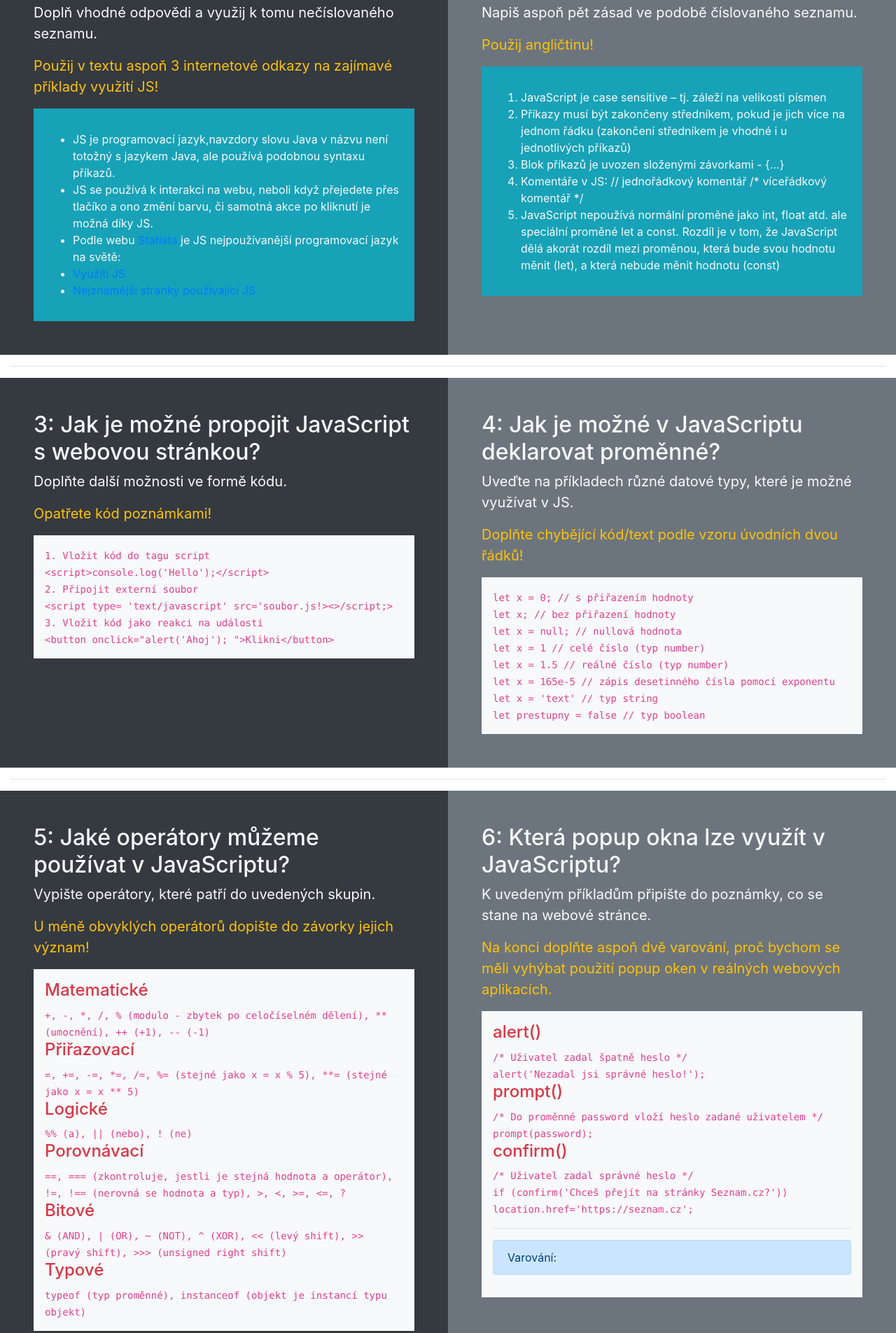
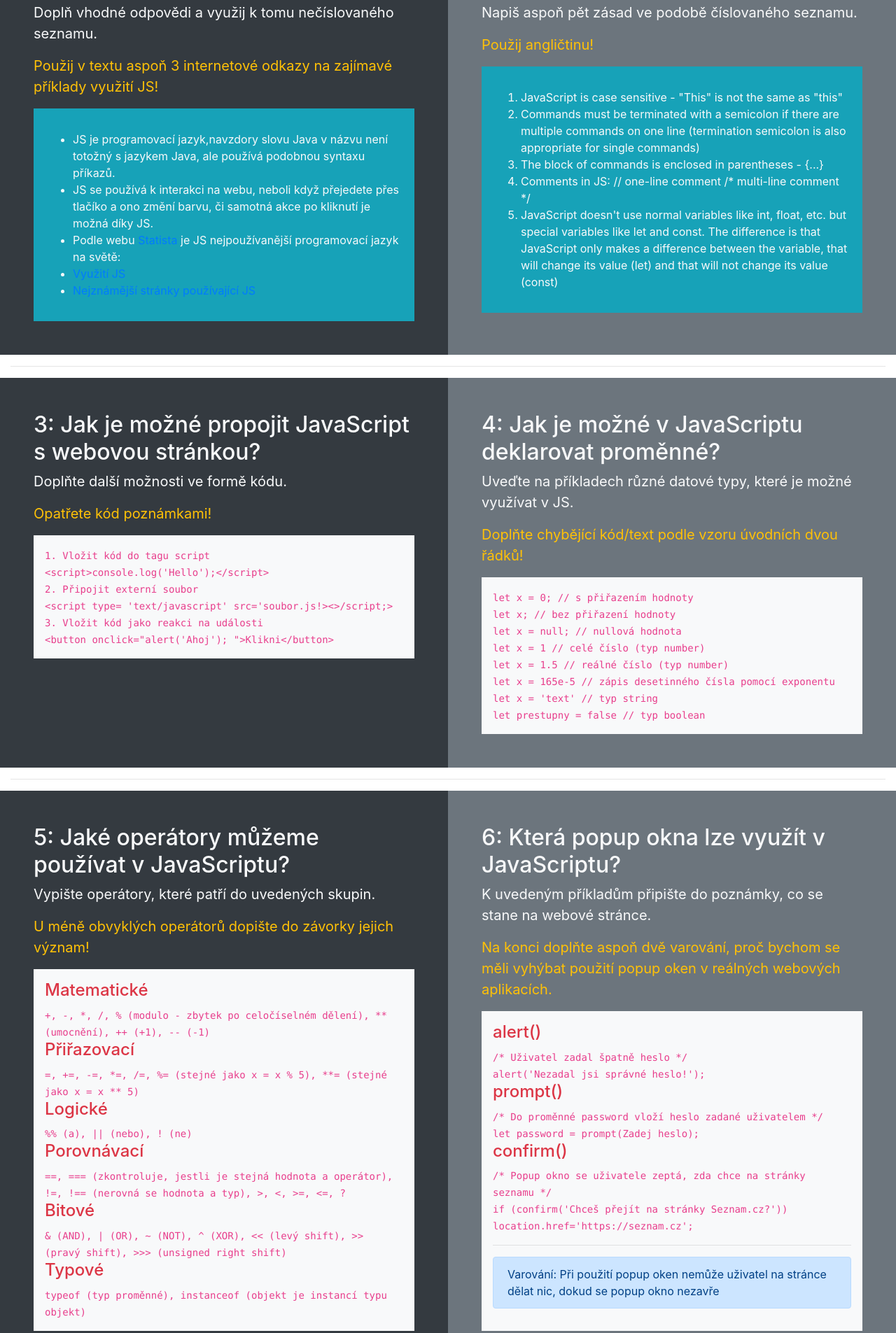
Before and after one commit to GeraltOfRiviaa/ZakladyJS, a plain HTML site: page index.html in a window 1280 px wide. Shown: the part 403-2308 px from the top of the page at 70% size. Drawn offline with nearby package versions, Linux system fonts and the light colour scheme.

Commit message:
Hotovson

```diff
--- a/index.html
+++ b/index.html
@@ -54,15 +54,15 @@
           <div class="bg-info p-3">
             <p>
               <ol>
-                <li>JavaScript je case sensitive – tj. záleží na velikosti písmen</li>
-                <li>Příkazy musí být zakončeny středníkem, pokud je jich více na jednom řádku (zakončení
-                  středníkem je vhodné i u jednotlivých příkazů)</li>
-                <li>Blok příkazů je uvozen složenými závorkami - {...}</li>
-                <li>Komentáře v JS:
-                  // jednořádkový komentář
-                  /* víceřádkový komentář */</li>
-                <li>JavaScript nepoužívá normální proměné jako int, float atd. ale speciální proměné let a const. Rozdíl je v tom, že JavaScript dělá akorát rozdíl mezi proměnou,
-                  která bude svou hodnotu měnit (let), a která nebude měnit hodnotu (const)</li>
+                <li>JavaScript is case sensitive - "This" is not the same as "this"</li>
+                <li>Commands must be terminated with a semicolon if there are multiple commands on one line (termination
+                  semicolon is also appropriate for single commands)</li>
+                <li>The block of commands is enclosed in parentheses - {...}</li>
+                <li>Comments in JS:
+                  // one-line comment
+                  /* multi-line comment */</li>
+                <li>JavaScript doesn't use normal variables like int, float, etc. but special variables like let and const. The difference is that JavaScript only makes a difference between the variable,
+                  that will change its value (let) and that will not change its value (const)</li>
               </ol>
             </p>
           </div>
@@ -86,6 +86,7 @@
               &lt;script type= 'text/javascript' src='soubor.js!&gt;&lt;&gt;/script;&gt;<br />
               3. Vložit kód jako reakci na události<br />
               &lt;button onclick="alert('Ahoj'); ">Klikni&lt;/button&gt;
+
             </code>
           </div>
         </div>
@@ -175,17 +176,17 @@
             <h4>prompt()</h4>
             <code>
               /* Do proměnné password vloží heslo zadané uživatelem */<br />
-              prompt(password);
+              let password = prompt(Zadej heslo);
             </code>
             <h4>confirm()</h4>
             <code>
-              /* Uživatel zadal správné heslo */<br />
+              /* Popup okno se uživatele zeptá, zda chce na stránky seznamu */<br />
               if (confirm('Chceš přejít na stránky Seznam.cz?'))
               location.href='https://seznam.cz';
             </code>
             <hr />
             <p class="alert alert-primary" role="alert">
-              Varování:
+              Varování: Při použití popup oken nemůže uživatel na stránce dělat nic, dokud se popup okno nezavře
             </p>
           </div>
         </div>
@@ -386,21 +387,25 @@
           <div class="bg-info p-3" id="jedenacty">
           </div>
           <script>
-            function displayLeapYears(startYear, endYear) {
-              const leapYearsDiv = document.getElementById('jedenacty');
-              let leapYears = '';
+            const solutionBlock11 = document.getElementById("jedenacty");
+            const startYear = 1900;
+            const endYear = 2024;
 
-              for (let a = startYear; a < endYear; a++) {
-                  if ((a % 4 === 0 && a % 100 !== 0) || (a % 400 === 0)) {
-                      leapYears += a + '<br>'; // Append the leap year with a line break
-                  }
+            function leapYearList(startYear, endYear) {
+              const yearList = document.createElement("ul");
+
+              for (let i = startYear; i <= endYear; i++) {
+                if (i % 400 === 0 || i % 4 === 0 && i % 100 !== 0) {
+                  const li = document.createElement("li");
+                  li.textContent = i;
+                  yearList.append(li);
+                }
               }
 
-              leapYearsDiv.innerHTML = leapYears; // Update the div with leap years
-          }
+              return yearList;
+            }
 
-          // Call the function to display leap years from 1900 to 2000
-          displayLeapYears(1900, 2024);
+            solutionBlock11.append(leapYearList(startYear, endYear));
           </script>
         </div>
         <div class="col-sm-6 bg-secondary text-light p-5">
@@ -413,16 +418,22 @@
           <div class="bg-info p-3" id="dvanacty">
           </div>
           <script>
-            let cislo = Math.random() * 100 ;
-            Math.round(cislo);
-            if (cislo <= 3 ) cosole.log(cislo + 'je prvočíslo');
-            if (cislo % 2 == 0) cosole.log(cislo + 'není prvočíslo');;
-            if (cislo <= 1) cosole.log(cislo + 'není prvočíslo');;
-            for (let i = 3; i <= cislo; i += 2) {
-              if (cislo % i === 0) cosole.log(cislo + 'není prvočíslo');
+            const blok = document.getElementById("dvanacty");
+            let randomNumber = Math.floor(Math.random() * 100) + 2;
 
-          }
-          console.log(cislo + 'je prvočíslo');
+            function prvocislo(cislo) {
+              let i = 2;
+              while (i < cislo / 2) {
+                if (cislo % i === 0)
+                  return false;
+                i++;
+              }
+
+              return true;
+            }
+
+            console.log(`Číslo ${randomNumber} ${prvocislo(randomNumber) ? "je" : "není"} prvočíslo.`)
+
           </script>
         </div>
       </div>
```
